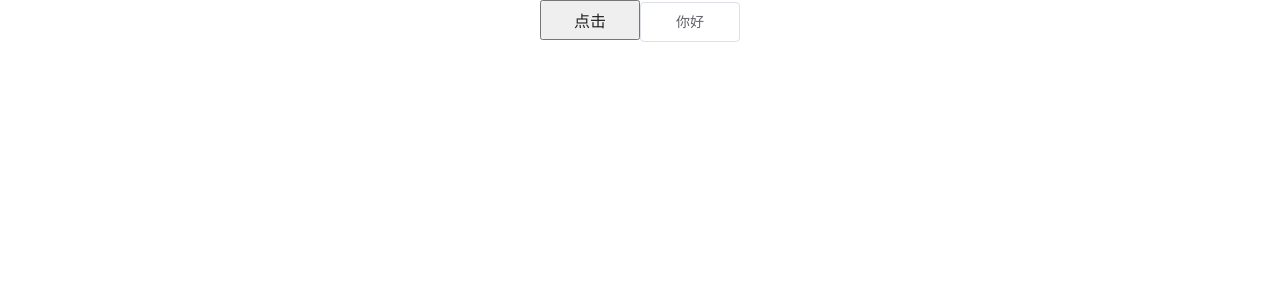
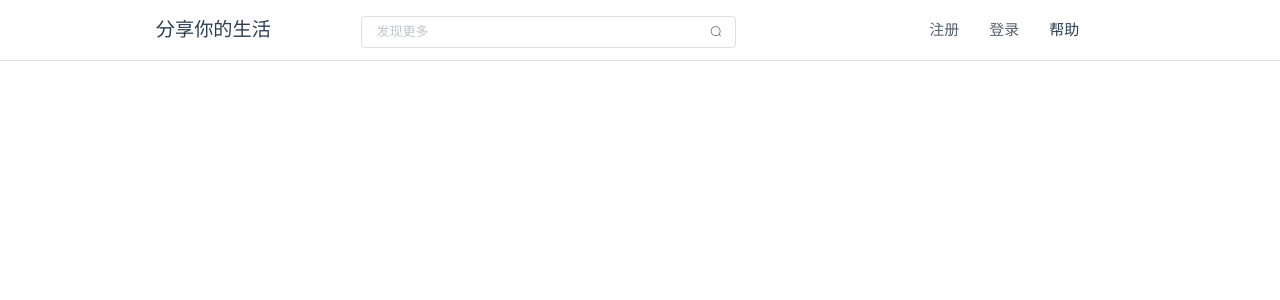
Before and after one commit to mafanle/mafanle, a Vue app: page /#/ in a window 1280 px wide. Shown: the top 300 px of the page. Built offline with nearby package versions, Linux system fonts and the light colour scheme.

Commit message:
顶部导航组件完善

```diff
--- a/package.json
+++ b/package.json
@@ -7,6 +7,7 @@
     "build": "vue-cli-service build"
   },
   "dependencies": {
+    "animate.css": "^4.1.0",
     "axios": "^0.19.2",
     "core-js": "^3.6.4",
     "element-ui": "^2.13.1",
--- a/public/styles/reset.css
+++ b/public/styles/reset.css
@@ -21,7 +21,8 @@ time, mark, audio, video {
 	border: 0;
 	font-size: 100%;
 	font: inherit;
-	vertical-align: baseline;
+    vertical-align: baseline;
+    font-family: "Arial","Microsoft YaHei","黑体","宋体",sans-serif;
 }
 
 /* make sure to set some focus styles for accessibility */
--- /dev/null
+++ b/src/components/topList.vue
@@ -0,0 +1,150 @@
+<template>
+  <div class="header">
+    <el-row class="content">
+      <el-col :span="4">
+        <div>分享你的生活</div>
+      </el-col>
+      <el-col :span="11">
+        <div>
+          <el-input placeholder="发现更多" v-model="input" size="small" class="my-input"></el-input>
+          <el-button icon="el-icon-search" circle size="small" class="my-search" @click="search"></el-button>
+        </div>
+      </el-col>
+      <el-col :pull='1'  :span="9" v-if="show" justify="start">
+        <div>
+          <ul>
+            <li>
+              <router-link to="/register">注册</router-link>
+            </li>
+            <li>
+              <router-link to="/login">登录</router-link>
+            </li>
+            <li>帮助</li>
+          </ul>
+        </div>
+      </el-col>
+      <el-col :pull="1" :span="9" v-else class="weizhi">
+        <div class="daohang">
+          <ul @mouseover="hello">
+            <li>首页</li>
+            <li :data-index="'123'">
+              我的
+              <transition
+                enter-active-class="animate__animated animate__fadeIn"
+                leave-active-class="animate__animated animate__fadeOut"
+              >
+                <div
+                  class="shiyan"
+                  @mouseenter="mylist"
+                  @mouseleave="handleHide"
+                  v-if="xianshi=='fuck'"
+                ></div>
+              </transition>
+            </li>
+            <li :data-index="'fuck'">
+              消息
+              <transition
+                enter-active-class="animate__animated animate__fadeIn"
+                leave-active-class="animate__animated animate__fadeOut"
+              >
+                <div
+                  class="shiyan2"
+                  @mouseenter="myxingxi"
+                  @mouseleave="handleHide"
+                  v-if="xianshi=='123'"
+                ></div>
+              </transition>
+            </li>
+            <li>反馈</li>
+          </ul>
+        </div>
+      </el-col>
+    </el-row>
+  </div>
+</template>
+
+<style scoped>
+.my-search {
+  position: relative;
+  right: 35px;
+  border: none;
+}
+.my-input {
+  width: 80%;
+  margin-left: 60px;
+}
+a {
+  color: #57606f;
+  text-decoration: none;
+}
+.shiyan {
+  width: 100px;
+  height: 100px;
+  background: aqua;
+  position: absolute;
+  right: 216px;
+  top: 41px;
+}
+.shiyan2 {
+  width: 100px;
+  height: 100px;
+  background: chartreuse;
+  position: absolute;
+  right: 70px;
+  top: 41px;
+}
+.header {
+  width: 100%;
+  border-bottom: #dfe4ea solid 0.5px;
+}
+.content {
+  width: 80%;
+  height: 60px;
+  line-height: 60px;
+  font-size: larger;
+  margin: 0 auto;
+}
+ul {
+  display: flex;
+  justify-content: flex-end;
+  font-size: 15px;
+}
+ul li {
+  margin-right: 30px;
+}
+</style>
+
+<script>
+export default {
+  data() {
+    return {
+      show: true,
+      xianshi: "",
+      xiao: false,
+      input: ""
+    };
+  },
+  methods: {
+    hello(e) {
+      console.log(e.target.dataset.index);
+      if (e.target.nodeName.toLowerCase() === "li") {
+        this.xianshi = e.target.dataset.index;
+      }
+    },
+    handleHide() {
+      this.xianshi = "";
+    },
+    myxingxi() {
+      this.xianshi = "123";
+    },
+    mylist() {
+      this.xianshi = "fuck";
+    },
+    search() {
+      this.axios.get("/search?search=" + this.input).then(res => {
+        console.log(res);
+      });
+    }
+  }
+};
+</script>
--- a/src/views/Index.vue
+++ b/src/views/Index.vue
@@ -1,8 +1,28 @@
 <template>
-  <div class="imgback">
-    <button @click="hello" class="hello">点击</button>
-
-    <el-button class="hello">你好</el-button>
+  <div id="app">
+    <toplist></toplist>
+    <!-- <nav class="sidebar">
+      <ul class="menu">
+        <li
+          v-for="(navList,index) in navLists"
+          :key="index"
+          class="forRealitive"
+          v-on:mouseover="showToggle(index)"
+          v-on:mouseout="handleHide"
+        >
+          <a class="sidebar-link" :href="navList.eTitle">{{navList.title}}</a>
+          <ul class="menu-sub" v-show="index===isShow">
+            <li v-for="(item,idx) in navList.child" :key="idx">
+              <a
+                class="section-link"
+                :href="item.esubTitle"
+                v-on:click="handleHide"
+              >{{item.subTitle}}</a>
+            </li>
+          </ul>
+        </li>
+      </ul>
+    </nav> -->
   </div>
 </template>
 
@@ -10,21 +30,55 @@
 // @ is an alias to /src
 
 export default {
+  data() {
+    return {
+      navLists: [
+        {
+          title: "项目信息",
+          eTitle: "#projectMessage",
+          child: [
+            {
+              subTitle: "项目简介",
+              esubTitle: "#projectIntroduction"
+            },
+            {
+              subTitle: "样品信息",
+              esubTitle: "#sampleInformation"
+            }
+          ]
+        },
+         {
+          title: "项目信息1",
+          eTitle: "#projectMessage",
+          child: [
+            {
+              subTitle: "项目简介1",
+              esubTitle: "#projectIntroduction"
+            },
+            {
+              subTitle: "样品信息1",
+              esubTitle: "#sampleInformation"
+            }
+          ]
+        }
+      ],
+      isShow: 0
+    };
+  },
+  mounted: function() {
+    // 避免第一个渲染的显示
+    this.isShow = -1;
+  },
   methods: {
-    hello() {
-      this.axios.get("/hello").then(res => {
-        var p = res.data;
-        console.log(p);
-      });
+    showToggle: function(index) {
+      console.log(index);
+      this.isShow = index;
+    },
+    handleHide: function() {
+      this.isShow = !this.isShow;
     }
   }
 };
 </script>
 <style scoped>
- .hello{
-  padding: 0;
-  width: 100px;
-  height: 40px;
- }
-
 </style>
--- a/src/views/Register.vue
+++ b/src/views/Register.vue
@@ -1,7 +1,7 @@
 <template>
   <div class="backimg" id="content">
-    <div class="reg">
-      <div class="text">
+    <div class="reg animate__animated animate__fadeInDownBig" >
+      <div class="text" >
         <span>注册</span>
       </div>
       <div>
@@ -29,6 +29,7 @@
   background: url("/images/backimg.jpg") no-repeat;
   background-size: cover;
   background-attachment: fixed;
+  text-align: center;
 }
 .text{
   margin-top: 40px;
@@ -43,10 +44,13 @@
   width: 500px;
   height: 350px;
   background: rgba(00, 00, 00, 0.3);
+
   position: absolute;
-  top: 50%;
-  left: 50%;
-  transform: translate(-50%, -50%);
+        top: 0;
+        left: 0;
+        right: 0;
+        bottom: 0;
+        margin: auto;
 }
 .inp {
   margin-top: 30px;
```
Also changed, not shown: src/main.js (+7 -0 lines), 1 other file (tests, documents, lock files or other folders).
